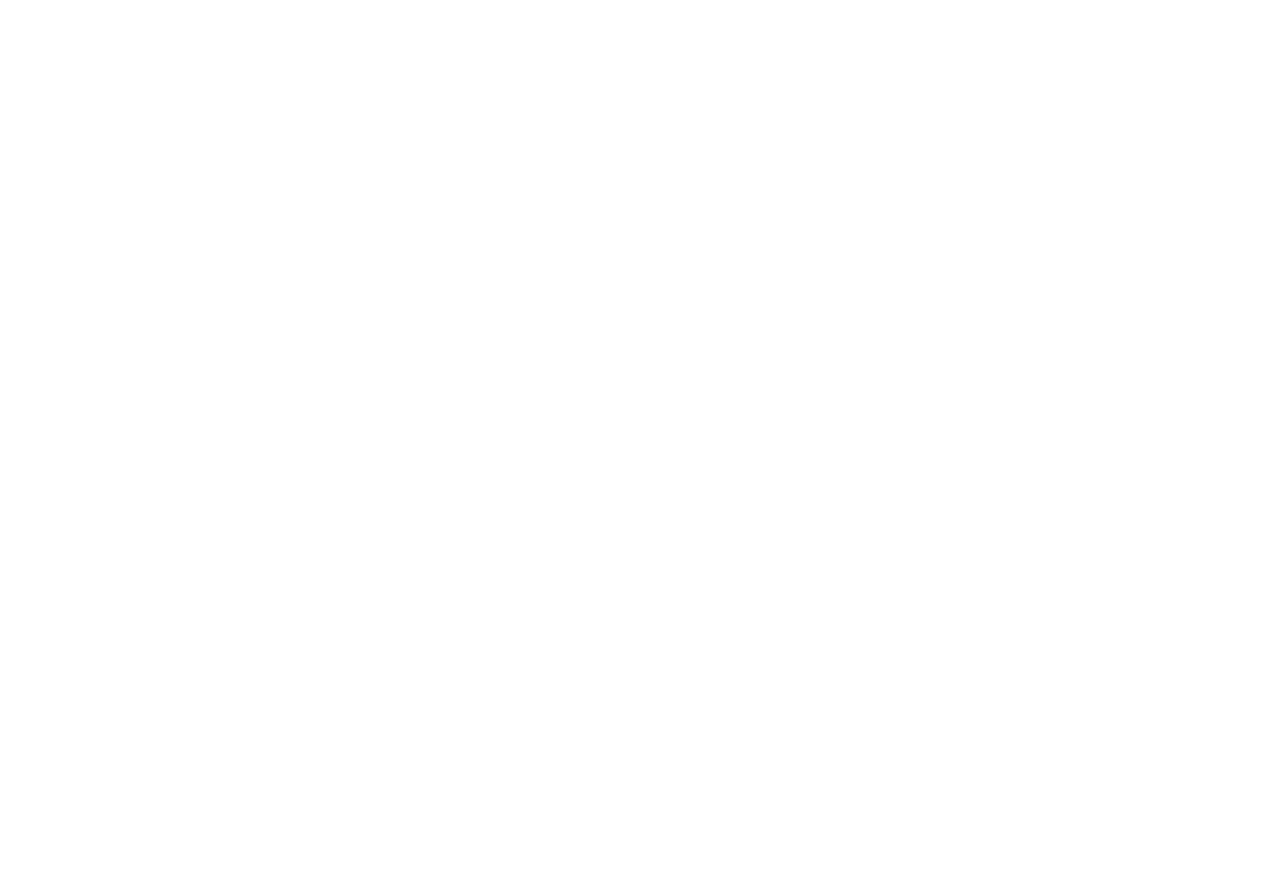
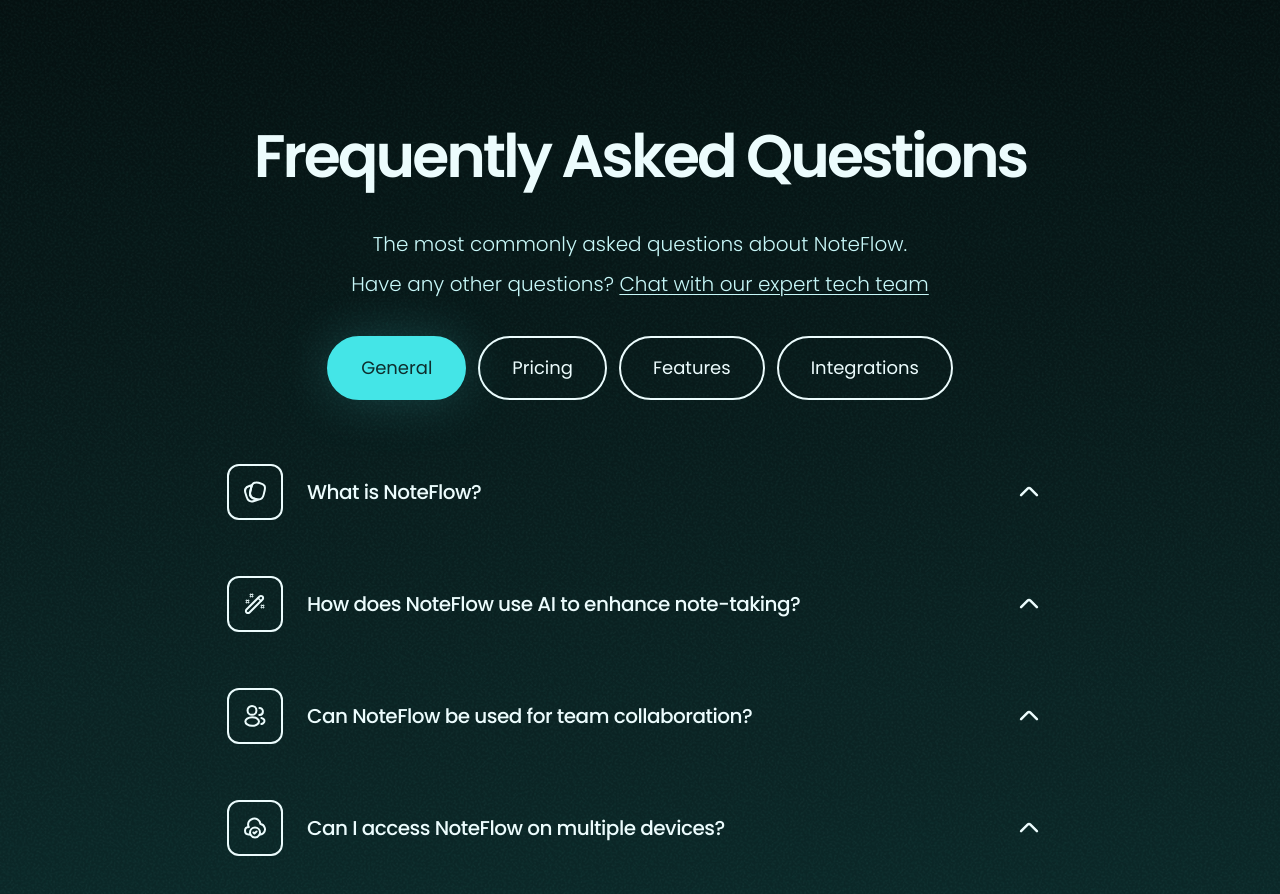
Before and after one commit to DivineUgorji/react-playground, a React (Vite) app in the folder 04-noteflow/: page / in a window 1280 px wide. Shown: the part 3400-4294 px from the top of the page. Before the commit the page ends 3392 px from the top, so only its background shows below. Built offline with nearby package versions, Linux system fonts and the light colour scheme.

Commit message:
Add FAQs section component to Noteflow ✨

```diff
--- a/04-noteflow/src/App.jsx
+++ b/04-noteflow/src/App.jsx
@@ -6,6 +6,7 @@
 import Main from "./components/sections/Main";
 import Logos from "./components/sections/Logos";
 import Features from "./components/sections/Features";
+import FAQs from "./components/sections/FAQs/FAQs";
 
 function App() {
   return (
@@ -19,6 +20,7 @@
       <Main>
         <Logos />
         <Features />
+        <FAQs />
       </Main>
     </Page>
   );
--- /dev/null
+++ b/04-noteflow/src/components/sections/FAQs/FAQ.jsx
@@ -0,0 +1,58 @@
+import { motion } from "motion/react";
+import CaretUp from "../../icons/CaretUp";
+
+function FAQ({ question, activeQuestion, handleQuestionClick }) {
+  const itemVariants = {
+    hidden: { opacity: 0, y: 20 },
+    visible: { opacity: 1, y: 0 },
+  };
+  return (
+    <motion.li variants={itemVariants} className="shrink-0 grow-0">
+      <button
+        className="flex w-full cursor-pointer items-center"
+        onClick={() => handleQuestionClick(question.id)}
+      >
+        <div className="border-primary-50 mr-6 rounded-xl border-2 p-3.5">
+          {
+            <question.Icon
+              width={2}
+              className="stroke-primary-50"
+              alt={question.alt}
+            />
+          }
+        </div>
+        <p className="text-primary-50 mr-auto pr-4 text-left text-xl/loose font-medium tracking-tight">
+          {question.question}
+        </p>
+        <div className="flex h-12 w-12 shrink-0 items-center justify-center">
+          <CaretUp
+            className="stroke-primary-50"
+            activeQuestion={activeQuestion === question.id}
+            width={2.5}
+            alt="caret up icon"
+          />
+        </div>
+      </button>
+      <motion.p
+        className="text-primary-100 pt-0 pr-14 pl-20 text-lg/8 font-light"
+        initial={{ opacity: 0, maxHeight: 0, visibility: "hidden" }}
+        animate={
+          activeQuestion === question.id
+            ? {
+                opacity: 1,
+                maxHeight: "1000px",
+                visibility: "visible",
+                paddingTop: "1rem",
+              }
+            : []
+        }
+        transition={{ duration: 0.3, ease: "easeIn" }}
+        layout
+      >
+        {question.answer}
+      </motion.p>
+    </motion.li>
+  );
+}
+
+export default FAQ;
--- /dev/null
+++ b/04-noteflow/src/components/sections/FAQs/FAQList.jsx
@@ -0,0 +1,46 @@
+import { motion } from "motion/react";
+import { useState } from "react";
+import FAQ from "./FAQ";
+
+export default function FAQList({
+  category,
+  questions,
+  activeQuestion,
+  handleQuestionClick,
+}) {
+  const [inView, setInView] = useState(false);
+
+  return (
+    <motion.ul
+      className="m-auto flex max-w-[51.625rem] flex-col gap-y-14 max-lg:gap-y-12"
+      initial="hidden"
+      animate={inView ? "visible" : "hidden"}
+      key={category}
+      layout
+      variants={{
+        hidden: {
+          opacity: 0,
+        },
+        visible: {
+          transition: {
+            staggerChildren: 0.25,
+            ease: "easeIn",
+          },
+        },
+      }}
+      whileInView={{ opacity: 1 }}
+      onViewportEnter={() => setInView(true)}
+      onViewportLeave={() => setInView(false)}
+      viewport={{ once: false, amount: "100%" }}
+    >
+      {questions.map((question) => (
+        <FAQ
+          key={question.id}
+          question={question}
+          activeQuestion={activeQuestion}
+          handleQuestionClick={handleQuestionClick}
+        />
+      ))}
+    </motion.ul>
+  );
+}
--- /dev/null
+++ b/04-noteflow/src/components/sections/FAQs/FAQs.jsx
@@ -0,0 +1,65 @@
+import { useState } from "react";
+import { frequentlyAskedQuestions } from "../../../utils/content";
+import FAQList from "./FAQList";
+
+export default function FAQs() {
+  const [category, setActiveCategory] = useState("General");
+  const [activeQuestion, setActiveQuestion] = useState(null);
+
+  const categoryObj = frequentlyAskedQuestions
+    .filter((obj) => obj.category === category)
+    .at(0);
+  const questionsArr = categoryObj.questions;
+
+  const handleQuestionClick = (id) =>
+    id === activeQuestion ? setActiveQuestion(null) : setActiveQuestion(id);
+
+  const handleCategoryClick = (category) => {
+    setActiveQuestion(null);
+    setActiveCategory(category);
+  };
+
+  return (
+    <section className="bg-gradient-to-bottom justify-items-center">
+      <div className="w-full max-w-[90rem] py-32 max-xl:px-16 max-xl:py-24 max-lg:px-8 max-md:px-6">
+        <h2 className="text-primary-50 mb-8 text-center text-6xl/18 font-semibold tracking-tighter max-xl:mb-6 max-xl:text-5xl/16 max-lg:text-4xl/10 max-lg:tracking-tight max-md:mb-4 max-md:text-left max-sm:text-3xl/9 max-sm:tracking-tighter">
+          Frequently Asked Questions
+        </h2>
+        <div className="mb-8 text-xl/loose font-light max-lg:text-lg/8 max-sm:text-base/loose">
+          <p className="text-primary-100 text-center max-md:text-left max-sm:hidden">
+            The most commonly asked questions about NoteFlow.{" "}
+            <br className="max-md:hidden" />
+            Have any other questions?{" "}
+            <a
+              href="#"
+              className="group underline decoration-1 underline-offset-3"
+            >
+              Chat with our expert tech team
+            </a>
+          </p>
+        </div>
+        <ul className="mb-16 flex flex-wrap justify-center gap-x-3 gap-y-4 max-lg:mb-18 max-md:justify-start">
+          {frequentlyAskedQuestions.map((obj) => (
+            <li key={obj.id}>
+              <button
+                className={`border-primary-50 text-primary-50 transition-properties cursor-pointer rounded-full border-2 px-8 py-3.5 text-lg/8 max-xl:px-6 max-xl:text-base/loose max-sm:py-3 ${
+                  obj.category === category &&
+                  "bg-primary-500 text-primary-1300 border-primary-500 primary-glow"
+                } ${obj.category !== category && "hover:bg-primary-50 hover:text-primary-1300"}`}
+                onClick={() => handleCategoryClick(obj.category)}
+              >
+                {obj.category}
+              </button>
+            </li>
+          ))}
+        </ul>
+        <FAQList
+          category={category}
+          questions={questionsArr}
+          activeQuestion={activeQuestion}
+          handleQuestionClick={handleQuestionClick}
+        />
+      </div>
+    </section>
+  );
+}
```
